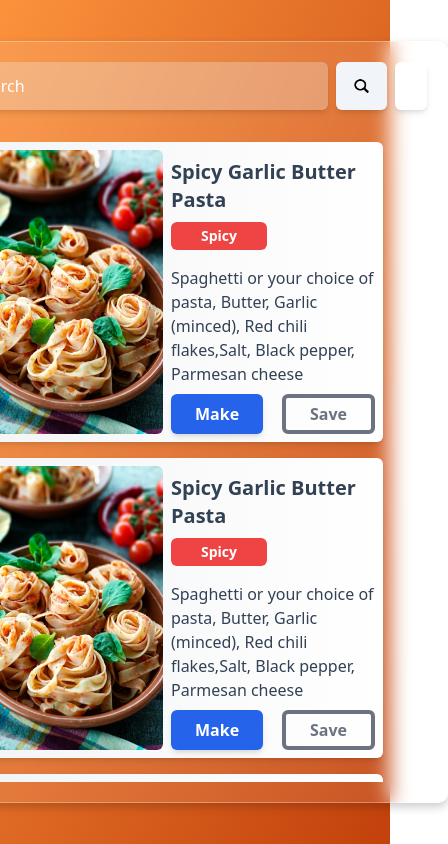
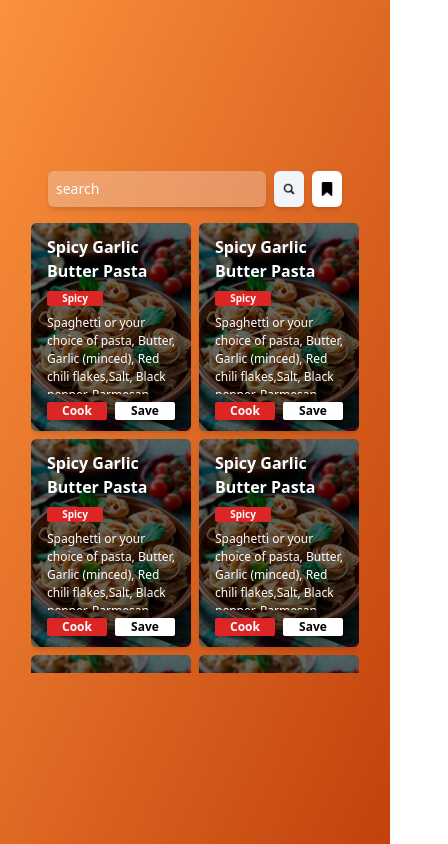
Before and after one commit to Victorblade38/FlavourDeck, a React (Vite) app in the folder frontend/: page / in a window 390 px wide. Shown: the whole page, 448 px wide, since content can reach past the window. Built offline with nearby package versions, Linux system fonts and the light colour scheme; a web font is replaced by a local one.

Commit message:
responsive

```diff
--- a/frontend/src/App.jsx
+++ b/frontend/src/App.jsx
@@ -43,11 +43,11 @@ function App() {
   };
 
   return (
-    <div className="h-screen flex flex-col gap-10 justify-center items-center bg-gradient-to-br from-orange-400 to-orange-700">
-      <div className="glass-effect p-20">
-        <div className="flex flex-row justify-center mb-8">
+    <div className="h-screen w-screen overflow-none flex justify-center items-center md:items-start   bg-gradient-to-br from-orange-400 to-orange-700">
+      <div className="md:p-10 md:mt-20 flex flex-col gap-4">
+        <div className="flex flex-row justify-center ">
           <form
-            className="flex flex-row"
+            className="flex flex-row gap-2"
             onSubmit={onSubmitHandler}
             id="search-form"
           >
@@ -55,21 +55,21 @@ function App() {
               type="text"
               name="input"
               placeholder="search"
-              className="w-96 focus:outline-none p-3 placeholder:text-white rounded-md shadow-md"
+              className="md:w-64 focus:outline-none p-2 text-sm md:p-3 placeholder:text-white rounded-md shadow-md"
               disabled
             />
             <button
-              className="bg-slate-100 px-4 ml-2 rounded-md shadow-md"
+              className="bg-slate-100 px-2  rounded-md shadow-md"
               disabled
             >
-              <img src={search} width={20} alt="Search" />
+              <img src={search} className="w-[14px] md:w-6" alt="Search" />
             </button>
           </form>
           <button
-            className="bg-white px-4 ml-2 rounded-md shadow-md"
+            className="bg-white px-2 md:px-4 ml-2 rounded-md shadow-md"
             onClick={toggleShowSaved}
           >
-            <img src={bookmark} width={20} alt="Bookmark" />
+            <img src={bookmark} className="w-[14px] md:w-5" alt="Bookmark" />
           </button>
         </div>
         {loading ? (
@@ -77,14 +77,15 @@ function App() {
         ) : error ? (
           <p className="text-red-500">{error}</p>
         ) : (
-          <div
-            style={{
-              height: "640px",
-              scrollbarWidth: "none", // For Firefox
-              msOverflowStyle: "none", // For IE and Edge
-            }}
-            className="grid grid-cols-1 md:grid-cols-2 lg:grid-cols-3 gap-4 overflow-y-auto"
-          >
+          <div className="h-[450px] md:h-[800px] lg:h-[460px] xl:h-[530px] grid grid-cols-2 md:grid-cols-3 lg:grid-cols-4 xl:grid-cols-5 gap-2 overflow-y-scroll no-scrollbar">
+            <Cards />
+            <Cards />
+            <Cards />
+            <Cards />
+            <Cards />
+            <Cards />
+            <Cards />
+            <Cards />
             <Cards />
             <Cards />
             <Cards />
--- a/frontend/src/components/Cards.jsx
+++ b/frontend/src/components/Cards.jsx
@@ -1,4 +1,4 @@
-import React from "react";
+import React, { useState } from "react";
 import randomImg from "../assets/pasta.jpg";
 
 const Cards = ({
@@ -8,38 +8,37 @@ const Cards = ({
   onSave,
   isSaved,
 }) => {
+  const [isHovered, setIsHovered] = useState(false);
+
   return (
     <div
-      style={{ width: "420px", height: "300px" }}
-      className="bg-gradient-to-r font-sans from-gray-100 to-white flex flex-row gap-2 p-2 rounded-md shadow-md"
+      className={`w-40 h-52 md:w-56 md:h-56 lg:h-64 relative  bg-black font-sans flex justify-center items-center rounded-md shadow-md`}
     >
-      <img src={randomImg} alt="" className="w-48 rounded-md" />
-      <div className="flex flex-col gap-2">
-        <div className="flex flex-col gap-2  text-slate-700">
-          <h1 className="text-xl mt-2 font-bold">Spicy Garlic Butter Pasta</h1>
-          <button className="text-white text-sm bg-red-500  font-bold p-1 rounded-md w-24">
+      <img
+        src={randomImg}
+        alt=""
+        className="w-full h-full rounded-md opacity-40"
+      />
+      <div className="flex flex-col  gap-2 absolute p-4">
+        <div className="flex flex-col gap-2 text-white">
+          <h1 className="text-base md:text-xl  font-bold">
+            Spicy Garlic Butter Pasta
+          </h1>
+          <button className="w-14 md:w-24 text-white text-[10px] md:text-sm  bg-red-600  font-semibold  rounded-sm ">
             Spicy
           </button>
-          <h1></h1>
-          <p
-            style={{
-              height: "120px",
-              scrollbarWidth: "none", // For Firefox
-              msOverflowStyle: "none", // For IE and Edge
-            }}
-            className="text-base overflow-y-auto"
-          >
+          <p className="flex h-[80px] lg:h-[100px] text-[12px] md:text-sm overflow-y-scroll no-scrollbar">
             Spaghetti or your choice of pasta, Butter, Garlic (minced), Red
             chili flakes,Salt, Black pepper, Parmesan cheese (optional), Fresh
             parsley (optional for garnish)
           </p>
         </div>
-        <div className="flex flex-row justify-between">
-          <button className="bg-blue-600 text-white font-bold px-6 rounded-md shadow-md">
-            Make
+        <div className="flex flex-row gap-2 text-[12px] md:text-sm font-semibold justify-between">
+          <button className=" bg-red-600 text-white w-full rounded-sm shadow-sm">
+            Cook
           </button>
           <button
-            className=" text-gray-500 font-bold py-1 px-6 rounded-md border-4 border-gray-500"
+            className="bg-white text-black active:text-white active:bg-gray-800 w-full  rounded-sm shadow-sm"
             onClick={onSave}
           >
             {isSaved ? "Unsave" : "Save"}
--- a/frontend/src/index.css
+++ b/frontend/src/index.css
@@ -13,3 +13,15 @@
   padding: 20px; /* Space inside */
   box-shadow: 0 4px 10px rgba(0, 0, 0, 0.2); /* Soft shadow for depth */
 }
+
+@layer utilities {
+  /* Hide scrollbar for Chrome, Safari and Opera */
+  .no-scrollbar::-webkit-scrollbar {
+    display: none;
+  }
+  /* Hide scrollbar for IE, Edge and Firefox */
+  .no-scrollbar {
+    -ms-overflow-style: none; /* IE and Edge */
+    scrollbar-width: none; /* Firefox */
+  }
+}
```
